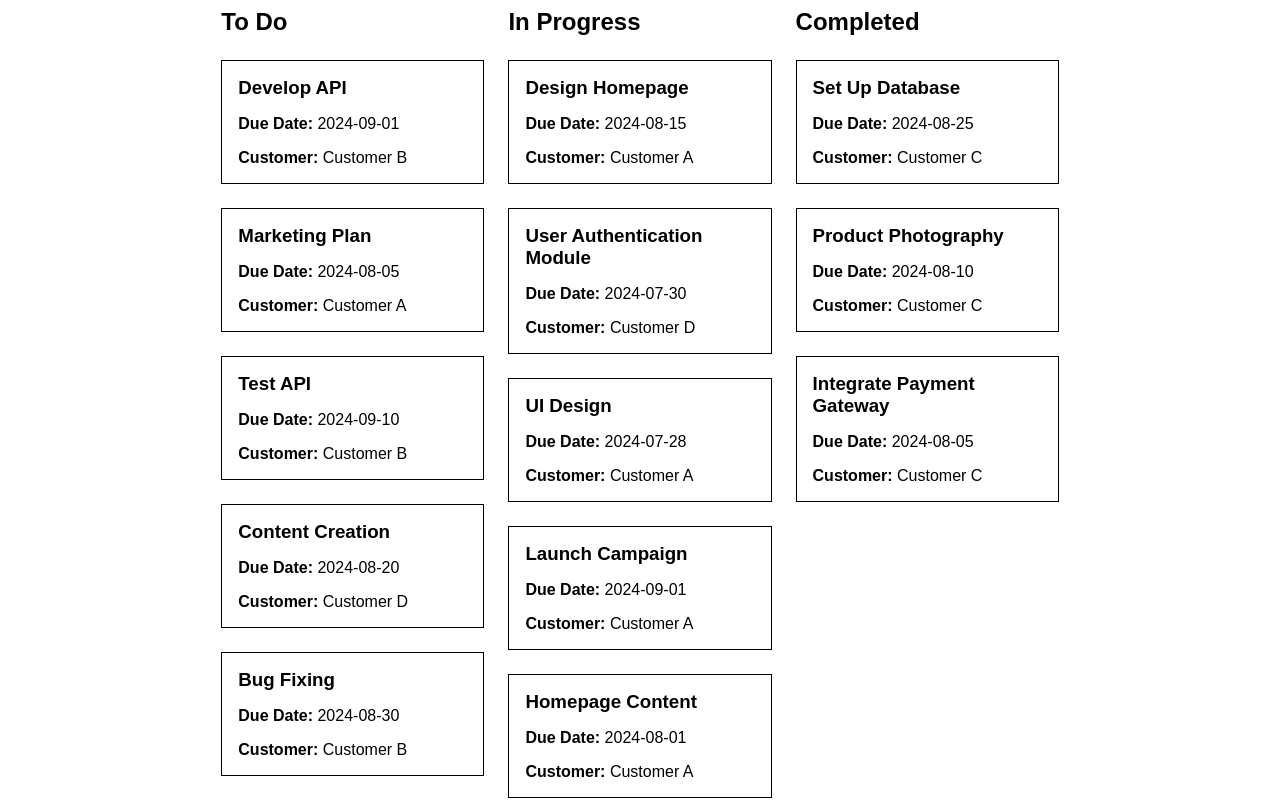
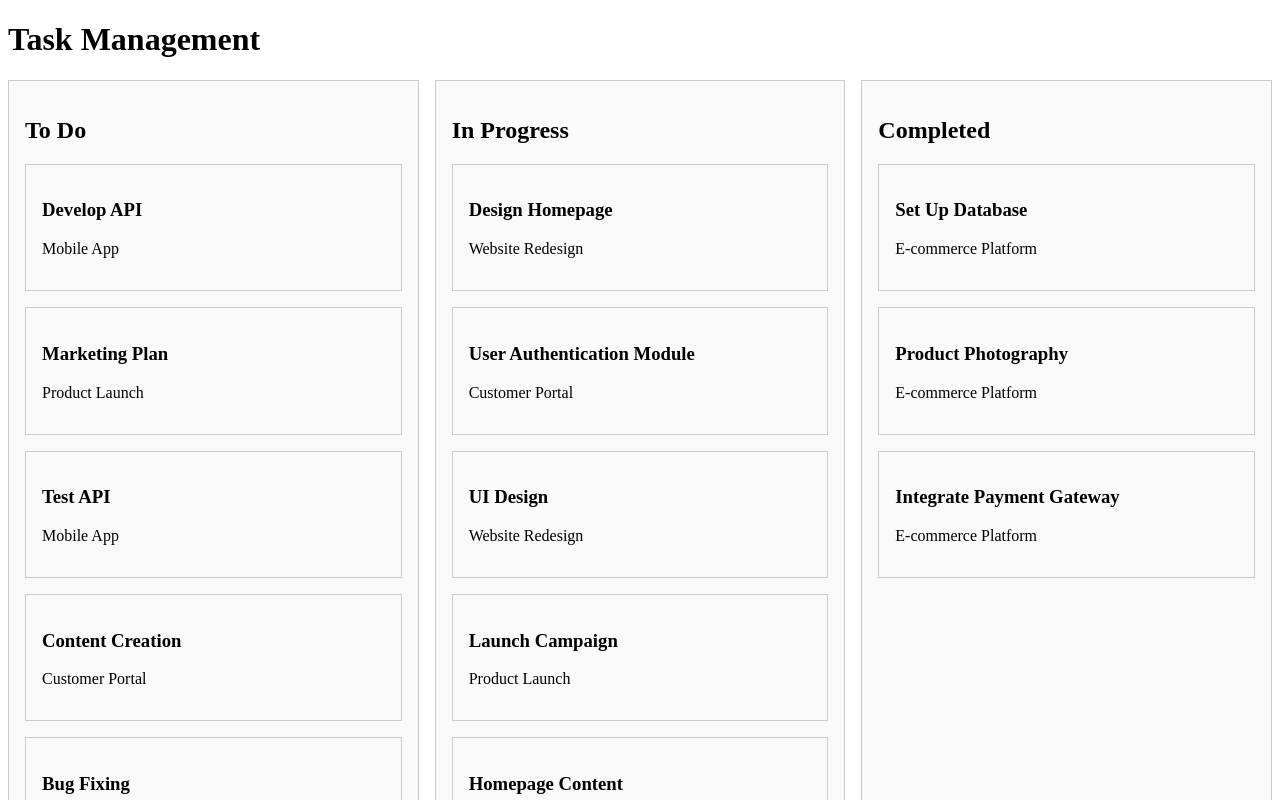
Before and after one commit to arturyb1/task-management-kanban, a React (Vite) app: page / in a window 1280 px wide. Shown: the top 800 px of the page. Built offline with nearby package versions, Linux system fonts and the light colour scheme.

Commit message:
refactor to implement TaskDetails. Unify CSS into App.css

```diff
--- a/src/App.css
+++ b/src/App.css
@@ -1,4 +1,4 @@
-h2,
+/* h2,
 h3,
 p {
   margin: 0;
@@ -14,4 +14,38 @@ body {
 .App {
   display: flex;
   flex-direction: row;
+  width: 100vh;
 }
+  */
+
+.task-board {
+  display: flex;
+  flex-wrap: nowrap;
+  gap: 1rem;
+}
+
+.task-column {
+  flex: 1;
+  padding: 1rem;
+  border: 1px solid #ccc;
+  background-color: #f9f9f9;
+}
+
+.task-card {
+  border: 1px solid #ccc;
+  padding: 1rem;
+  cursor: pointer;
+  margin-bottom: 1rem;
+}
+
+.task-details {
+  position: fixed;
+  top: 10%;
+  left: 10%;
+  right: 10%;
+  bottom: 10%;
+  background: white;
+  border: 1px solid #ccc;
+  padding: 2rem;
+  overflow-y: auto;
+}
--- a/src/App.jsx
+++ b/src/App.jsx
@@ -1,11 +1,27 @@
+import React, { useState } from 'react'
 import TaskBoard from './components/TaskBoard'
-import tasks from './tasks.json'
+import TaskDetails from './components/TaskDetails'
+import tasks from './tasks.json' // Ensure this file path is correct
 import './App.css'
 
-function App() {
+const App = () => {
+  const [selectedTask, setSelectedTask] = useState(null)
+
+  const handleTaskClick = (task) => {
+    setSelectedTask(task)
+  }
+
+  const handleCloseDetails = () => {
+    setSelectedTask(null)
+  }
+
   return (
     <div className="App">
-      <TaskBoard tasks={tasks} />
+      <h1>Task Management</h1>
+      <TaskBoard tasks={tasks} onTaskClick={handleTaskClick} />
+      {selectedTask && (
+        <TaskDetails task={selectedTask} onClose={handleCloseDetails} />
+      )}
     </div>
   )
 }
--- a/src/components/TaskBoard.css
+++ b/src/components/TaskBoard.css
@@ -6,4 +6,5 @@ body {
   display: flex;
   flex-direction: row;
   gap: 1.5rem;
+  width: 100vh;
 }
--- a/src/components/TaskBoard.jsx
+++ b/src/components/TaskBoard.jsx
@@ -1,20 +1,16 @@
 import TaskColumn from './TaskColumn'
-import './TaskBoard.css'
 
-const TaskBoard = ({ tasks }) => {
-  const columns = [
-    { name: 'To Do', status: 'To Do' },
-    { name: 'In Progress', status: 'In Progress' },
-    { name: 'Completed', status: 'Completed' }
-  ]
+const TaskBoard = ({ tasks, onTaskClick }) => {
+  const statuses = ['To Do', 'In Progress', 'Completed'] // Adjust the statuses based on your data
 
   return (
     <div className="task-board">
-      {columns.map((column) => (
+      {statuses.map((status) => (
         <TaskColumn
-          key={column.status}
-          name={column.name}
-          tasks={tasks.filter((task) => task.status === column.status)}
+          key={status}
+          status={status}
+          tasks={tasks}
+          onTaskClick={onTaskClick}
         />
       ))}
     </div>
--- a/src/components/TaskCard.jsx
+++ b/src/components/TaskCard.jsx
@@ -1,15 +1,8 @@
-import './TaskCard.css'
-
-const TaskCard = ({ task }) => {
+const TaskCard = ({ task, onClick }) => {
   return (
-    <div className="task-card">
+    <div className="task-card" onClick={onClick}>
       <h3>{task.taskName}</h3>
-      <p>
-        <strong>Due Date:</strong> {task.dueDate}
-      </p>
-      <p>
-        <strong>Customer:</strong> {task.customer}
-      </p>
+      <p>{task.projectName}</p>
     </div>
   )
 }
--- a/src/components/TaskColumn.css
+++ b/src/components/TaskColumn.css
@@ -2,9 +2,5 @@
   display: flex;
   flex-direction: column;
   gap: 1.5rem;
-  width: 33%;
-}
-
-h2 {
   align-items: center;
 }
--- a/src/components/TaskColumn.jsx
+++ b/src/components/TaskColumn.jsx
@@ -1,13 +1,18 @@
 import TaskCard from './TaskCard'
-import './TaskColumn.css'
 
-const TaskColumn = ({ name, tasks }) => {
+const TaskColumn = ({ status, tasks, onTaskClick }) => {
   return (
     <div className="task-column">
-      <h2>{name}</h2>
-      {tasks.map((task) => (
-        <TaskCard key={task.taskID} task={task} />
-      ))}
+      <h2>{status}</h2>
+      {tasks
+        .filter((task) => task.status === status)
+        .map((task) => (
+          <TaskCard
+            key={task.taskID}
+            task={task}
+            onClick={() => onTaskClick(task)}
+          />
+        ))}
     </div>
   )
 }
--- /dev/null
+++ b/src/components/TaskDetails.jsx
@@ -0,0 +1,36 @@
+const TaskDetails = ({ task, onClose }) => {
+  return (
+    <div className="task-details">
+      <button onClick={onClose}>Close</button>
+      <h2>{task.taskName}</h2>
+      <div className="task-details-content">
+        <div className="task-info">
+          <h3>Info</h3>
+          <p>Priority: {task.priority}</p>
+          <p>Status: {task.status}</p>
+          <p>Task ID: {task.taskID}</p>
+          <p>Project Name: {task.projectName}</p>
+          <p>Customer Name: {task.customer}</p>
+          <p>Description: {task.description}</p>
+          <p>Dependencies: {task.dependencies.join(', ')}</p>
+        </div>
+        <div className="task-schedule">
+          <h3>Schedule</h3>
+          <p>Start Date: {task.startDate}</p>
+          <p>Due Date: {task.dueDate}</p>
+          <p>Estimated Hours: {task.estimatedHours}</p>
+          <p>Actual Hours: {task.actualHours}</p>
+          <h3>Logs</h3>
+          {task.taskLogs.map((log, index) => (
+            <div key={index}>
+              <p>{log.date}</p>
+              <p>{log.log}</p>
+            </div>
+          ))}
+        </div>
+      </div>
+    </div>
+  )
+}
+
+export default TaskDetails
```
Also changed, not shown: src/components/TaskDetails.css (added).
